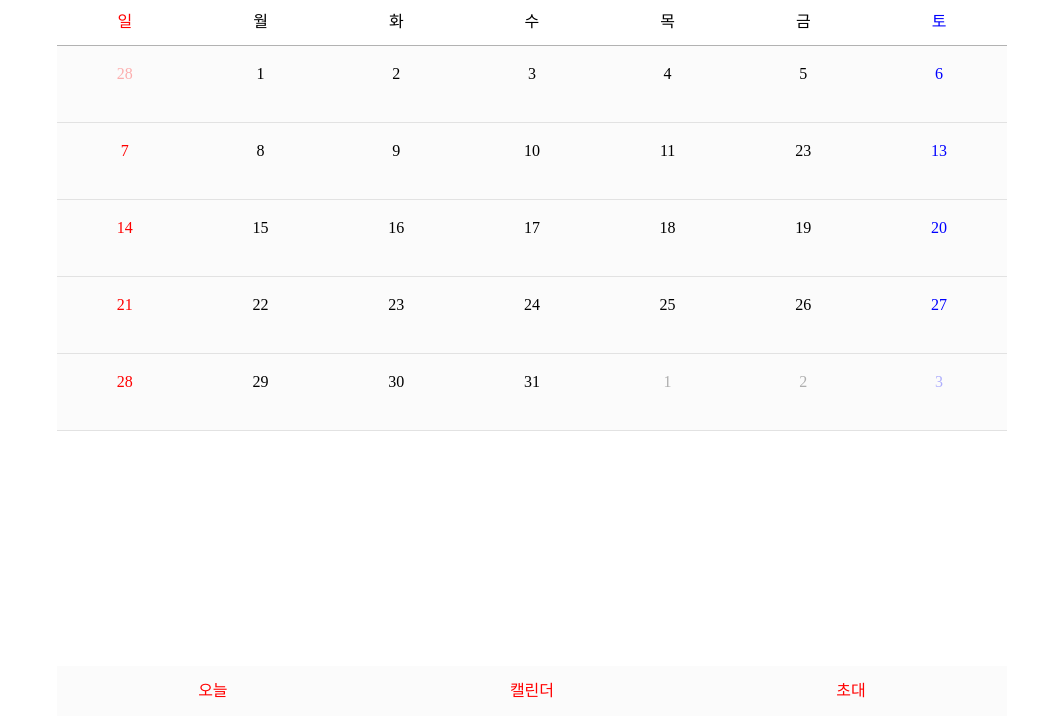
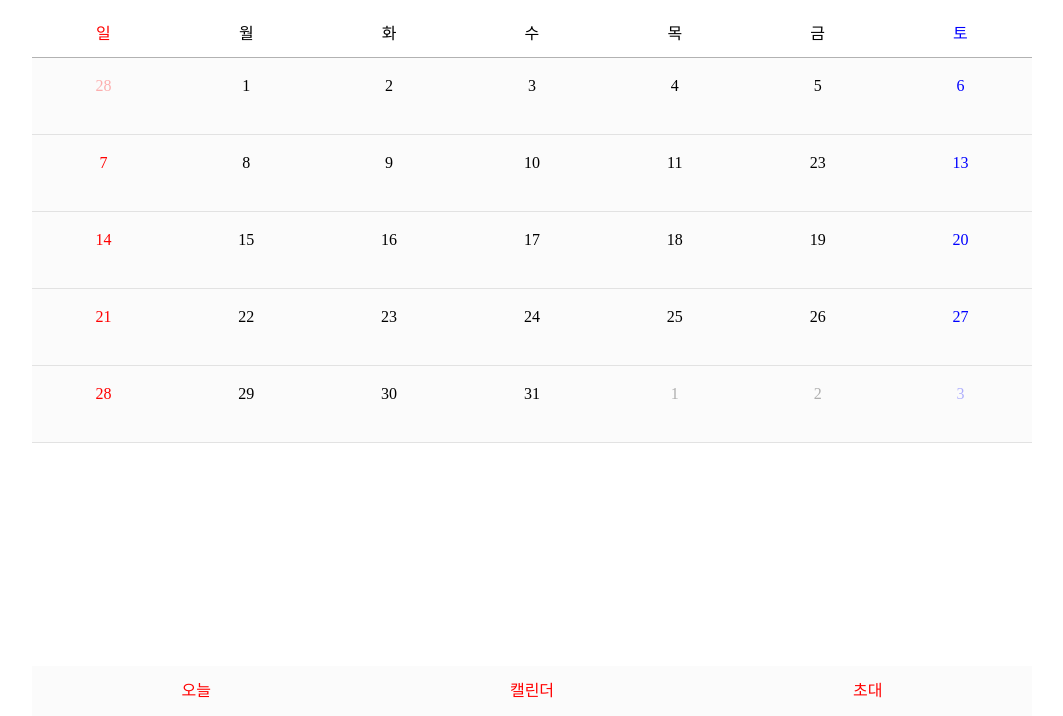
Before and after one commit to ysjkof/iPhone-calendar-clone, a plain HTML site: page index.html in a window 1280 px wide. Shown: the part 84-800 px from the top of the page, without its empty margins (108-1171 px from the left). Drawn offline with nearby package versions, Linux system fonts and the light colour scheme.

Commit message:
update
font-size: rem사용.
meida query: 화면 1000px까지는 가로 100vw로 수정.

기타.

```diff
--- a/lower-nav.css
+++ b/lower-nav.css
@@ -5,6 +5,6 @@
   justify-content: space-around;
   align-items: center;
   height: 50px;
-  width: 950px;
+  width: var(--window-width);
   background-color: var(--main-dates__bg-color);
 }
--- a/main.css
+++ b/main.css
@@ -2,7 +2,6 @@ main {
   width: var(--window-width);
   display: flex;
   flex-direction: column;
-  padding: 0 25px;
   margin-top: 25px;
 }
 
--- a/nav.css
+++ b/nav.css
@@ -2,7 +2,6 @@ nav {
   width: var(--window-width);
   display: flex;
   justify-content: space-between;
-  padding: 0 25px;
   margin-top: 25px;
   margin-bottom: 10px;
 }
--- a/styles.css
+++ b/styles.css
@@ -7,9 +7,17 @@
 @import "daily-list.css";
 @import "lower-nav.css";
 
+/* */
+@media screen and (max-width: 1000px) {
+  nav,
+  main,
+  lower-nav {
+    width: 100vw;
+  }
+}
+
 body {
   display: flex;
   flex-direction: column;
   align-items: center;
-  height: 100vh;
 }
--- a/variables.css
+++ b/variables.css
@@ -1,7 +1,6 @@
 :root {
-  --horizontal-space: 25px;
-  --font-size__nav-icon: 36px;
-  --font-size__title1: 22px;
+  --font-size__nav-icon: 3rem;
+  --font-size__title1: 2rem;
   --font-size__title2: 17px;
   --font-size__title3: 15px;
   --window-width: 1000px;
```
